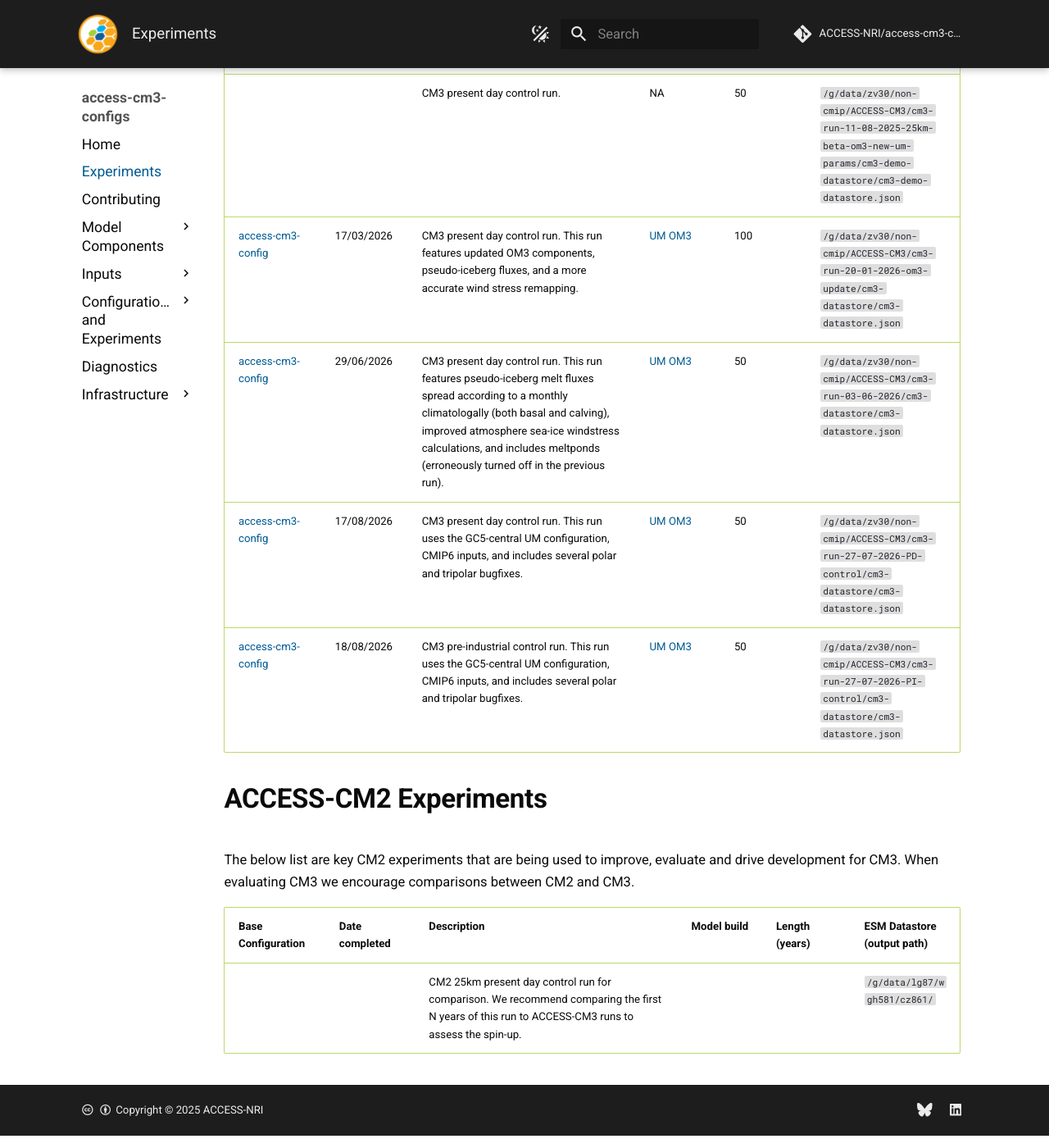
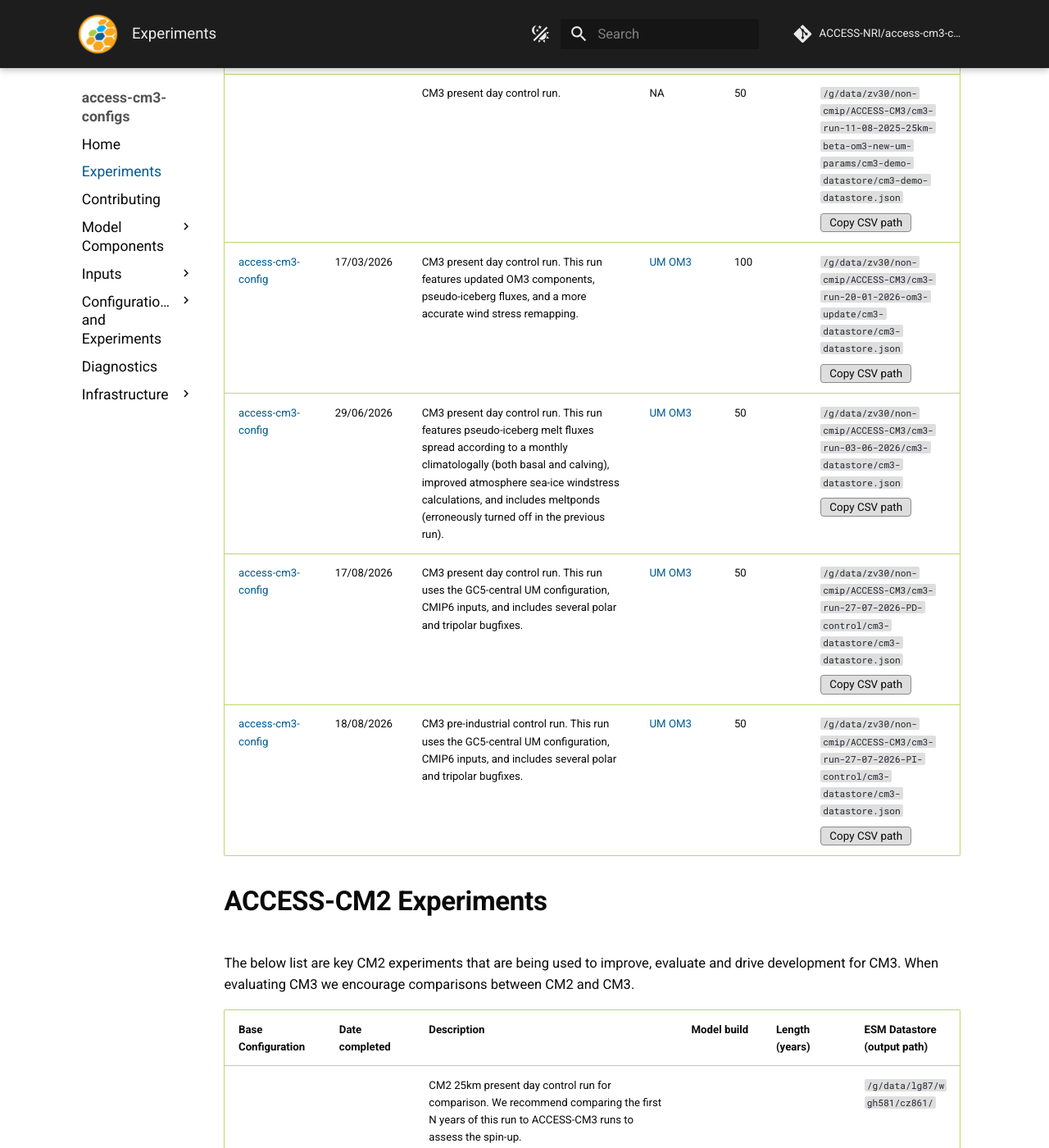
Before and after one commit to ACCESS-NRI/access-cm3-config-docs, an MkDocs documentation site: the page built from documentation/docs/pages/Experiments.md, in a window 1280 px wide and 1400 px high, scrolled down 483 px. Shown: the whole window at 82% size. Built offline with MkDocs 1.6.1 and Material for MkDocs 9.7.7, drawn with Linux system fonts in a browser that asks for light colours; comment, search, counter and statistics services are not loaded.

Commit message:
Add copy-to-clipboard buttons for datastore CSV paths
Adds a 'Copy CSV path' button under each CM3 ESM datastore JSON path
that copies the equivalent .csv path via the browser Clipboard API.

Co-Authored-By: Claude Opus 4.8 <noreply@anthropic.com>

```diff
--- a/documentation/docs/pages/Experiments.md
+++ b/documentation/docs/pages/Experiments.md
@@ -10,7 +10,32 @@ so the table has more screen real estate -->
     width: 8rem
 }
 
+.copy-csv-btn {
+  margin-top: 0.4rem;
+  padding: 0.15rem 0.5rem;
+  font-size: 0.65rem;
+  cursor: pointer;
+  border: 1px solid var(--md-default-fg-color--lighter);
+  border-radius: 0.2rem;
+  background: var(--md-code-bg-color);
+  color: var(--md-default-fg-color);
+}
+
+.copy-csv-btn:hover {
+  border-color: var(--md-accent-fg-color);
+}
+
 </style>
+
+<script>
+function copyDatastorePath(path, btn) {
+  navigator.clipboard.writeText(path).then(function () {
+    var original = btn.textContent;
+    btn.textContent = 'Copied!';
+    setTimeout(function () { btn.textContent = original; }, 1500);
+  });
+}
+</script>
 
 # ACCESS-CM3 Experiments
 
@@ -28,11 +53,11 @@ distributed and modified. Users of ACCESS-NRI models, data, tools or expert supp
 
 | Base Configuration                                                                                                  | Date completed | Description                                                                                                                                                                                                                                                             | Model build                                                                                                                                                                        | Length (years) | ESM Datastore  <br/>  (output path)                                                                                          |
 |---------------------------------------------------------------------------------------------------------------------|----------------|-------------------------------------------------------------------------------------------------------------------------------------------------------------------------------------------------------------------------------------------------------------------------|------------------------------------------------------------------------------------------------------------------------------------------------------------------------------------|----|------------------------------------------------------------------------------------------------------------------------------|
-|                                                                                                                     |                | CM3 present day control run.                                                                                                                                                                                                                                            | NA                                                                                                                                                                                 | 50 | `/g/data/zv30/non-cmip/ACCESS-CM3/cm3-run-11-08-2025-25km-beta-om3-new-um-params/cm3-demo-datastore/cm3-demo-datastore.json` |
-| [access-cm3-config](https://github.com/ACCESS-NRI/access-cm3-configs/tree/7c544cc2bfce97d28cf877b63620a6757a2aa273) | 17/03/2026     | CM3 present day control run. This run features updated OM3 components, pseudo-iceberg fluxes, and a more accurate wind stress remapping.                                                                                                                                | [UM](https://github.com/ACCESS-NRI/UM/tree/3ed9cb65e997b4453ee362f73876db2cb6b62036) [OM3](https://github.com/ACCESS-NRI/ACCESS-OM3/tree/a5b511da9573b106c3a98dc16e3b9668bfb597f1) | 100 | `/g/data/zv30/non-cmip/ACCESS-CM3/cm3-run-20-01-2026-om3-update/cm3-datastore/cm3-datastore.json`                            |
-| [access-cm3-config](https://github.com/ACCESS-NRI/access-cm3-configs/tree/cm3-run-03-06-2026)                       | 29/06/2026     | CM3 present day control run. This run features pseudo-iceberg melt fluxes spread according to a monthly climatologally (both basal and calving), improved atmosphere sea-ice windstress calculations, and includes meltponds (erroneously turned off in the previous run). | [UM](https://github.com/ACCESS-NRI/UM/tree/6e401a69402e603c21de607f617fa7951f18051e) [OM3](https://github.com/ACCESS-NRI/ACCESS-OM3/tree/f5d40a69fd31052448b80b157e37d361118092ff) | 50 | `/g/data/zv30/non-cmip/ACCESS-CM3/cm3-run-03-06-2026/cm3-datastore/cm3-datastore.json`                                       |
-| [access-cm3-config](https://github.com/ACCESS-NRI/access-cm3-configs/tree/cm3-run-27-07-2026-PD-control)                       | 17/08/2026     | CM3 present day control run. This run uses the GC5-central UM configuration, CMIP6 inputs, and includes several polar and tripolar bugfixes.                                                                                                                            | [UM](https://github.com/ACCESS-NRI/UM/tree/5491e5542e3f2f3fe828e0fbd3aa308c2baa8ea1) [OM3](https://github.com/ACCESS-NRI/ACCESS-OM3/tree/e1fc2a885bfd0740b9ae2b7a5e41482077397023) | 50 | `/g/data/zv30/non-cmip/ACCESS-CM3/cm3-run-27-07-2026-PD-control/cm3-datastore/cm3-datastore.json`                            |
-| [access-cm3-config](https://github.com/ACCESS-NRI/access-cm3-configs/tree/cm3-run-27-07-2026-PI-control)                       | 18/08/2026     | CM3 pre-industrial control run. This run uses the GC5-central UM configuration, CMIP6 inputs, and includes several polar and tripolar bugfixes. | [UM](https://github.com/ACCESS-NRI/UM/tree/5491e5542e3f2f3fe828e0fbd3aa308c2baa8ea1) [OM3](https://github.com/ACCESS-NRI/ACCESS-OM3/tree/e1fc2a885bfd0740b9ae2b7a5e41482077397023) | 50 | `/g/data/zv30/non-cmip/ACCESS-CM3/cm3-run-27-07-2026-PI-control/cm3-datastore/cm3-datastore.json`                            |
+|                                                                                                                     |                | CM3 present day control run.                                                                                                                                                                                                                                            | NA                                                                                                                                                                                 | 50 | `/g/data/zv30/non-cmip/ACCESS-CM3/cm3-run-11-08-2025-25km-beta-om3-new-um-params/cm3-demo-datastore/cm3-demo-datastore.json` <br/> <button class="copy-csv-btn" onclick="copyDatastorePath('/g/data/zv30/non-cmip/ACCESS-CM3/cm3-run-11-08-2025-25km-beta-om3-new-um-params/cm3-demo-datastore/cm3-demo-datastore.csv', this)">Copy CSV path</button> |
+| [access-cm3-config](https://github.com/ACCESS-NRI/access-cm3-configs/tree/7c544cc2bfce97d28cf877b63620a6757a2aa273) | 17/03/2026     | CM3 present day control run. This run features updated OM3 components, pseudo-iceberg fluxes, and a more accurate wind stress remapping.                                                                                                                                | [UM](https://github.com/ACCESS-NRI/UM/tree/3ed9cb65e997b4453ee362f73876db2cb6b62036) [OM3](https://github.com/ACCESS-NRI/ACCESS-OM3/tree/a5b511da9573b106c3a98dc16e3b9668bfb597f1) | 100 | `/g/data/zv30/non-cmip/ACCESS-CM3/cm3-run-20-01-2026-om3-update/cm3-datastore/cm3-datastore.json` <br/> <button class="copy-csv-btn" onclick="copyDatastorePath('/g/data/zv30/non-cmip/ACCESS-CM3/cm3-run-20-01-2026-om3-update/cm3-datastore/cm3-datastore.csv', this)">Copy CSV path</button> |
+| [access-cm3-config](https://github.com/ACCESS-NRI/access-cm3-configs/tree/cm3-run-03-06-2026)                       | 29/06/2026     | CM3 present day control run. This run features pseudo-iceberg melt fluxes spread according to a monthly climatologally (both basal and calving), improved atmosphere sea-ice windstress calculations, and includes meltponds (erroneously turned off in the previous run). | [UM](https://github.com/ACCESS-NRI/UM/tree/6e401a69402e603c21de607f617fa7951f18051e) [OM3](https://github.com/ACCESS-NRI/ACCESS-OM3/tree/f5d40a69fd31052448b80b157e37d361118092ff) | 50 | `/g/data/zv30/non-cmip/ACCESS-CM3/cm3-run-03-06-2026/cm3-datastore/cm3-datastore.json` <br/> <button class="copy-csv-btn" onclick="copyDatastorePath('/g/data/zv30/non-cmip/ACCESS-CM3/cm3-run-03-06-2026/cm3-datastore/cm3-datastore.csv', this)">Copy CSV path</button> |
+| [access-cm3-config](https://github.com/ACCESS-NRI/access-cm3-configs/tree/cm3-run-27-07-2026-PD-control)                       | 17/08/2026     | CM3 present day control run. This run uses the GC5-central UM configuration, CMIP6 inputs, and includes several polar and tripolar bugfixes.                                                                                                                            | [UM](https://github.com/ACCESS-NRI/UM/tree/5491e5542e3f2f3fe828e0fbd3aa308c2baa8ea1) [OM3](https://github.com/ACCESS-NRI/ACCESS-OM3/tree/e1fc2a885bfd0740b9ae2b7a5e41482077397023) | 50 | `/g/data/zv30/non-cmip/ACCESS-CM3/cm3-run-27-07-2026-PD-control/cm3-datastore/cm3-datastore.json` <br/> <button class="copy-csv-btn" onclick="copyDatastorePath('/g/data/zv30/non-cmip/ACCESS-CM3/cm3-run-27-07-2026-PD-control/cm3-datastore/cm3-datastore.csv', this)">Copy CSV path</button> |
+| [access-cm3-config](https://github.com/ACCESS-NRI/access-cm3-configs/tree/cm3-run-27-07-2026-PI-control)                       | 18/08/2026     | CM3 pre-industrial control run. This run uses the GC5-central UM configuration, CMIP6 inputs, and includes several polar and tripolar bugfixes. | [UM](https://github.com/ACCESS-NRI/UM/tree/5491e5542e3f2f3fe828e0fbd3aa308c2baa8ea1) [OM3](https://github.com/ACCESS-NRI/ACCESS-OM3/tree/e1fc2a885bfd0740b9ae2b7a5e41482077397023) | 50 | `/g/data/zv30/non-cmip/ACCESS-CM3/cm3-run-27-07-2026-PI-control/cm3-datastore/cm3-datastore.json` <br/> <button class="copy-csv-btn" onclick="copyDatastorePath('/g/data/zv30/non-cmip/ACCESS-CM3/cm3-run-27-07-2026-PI-control/cm3-datastore/cm3-datastore.csv', this)">Copy CSV path</button> |
 
 # ACCESS-CM2 Experiments
 
```
